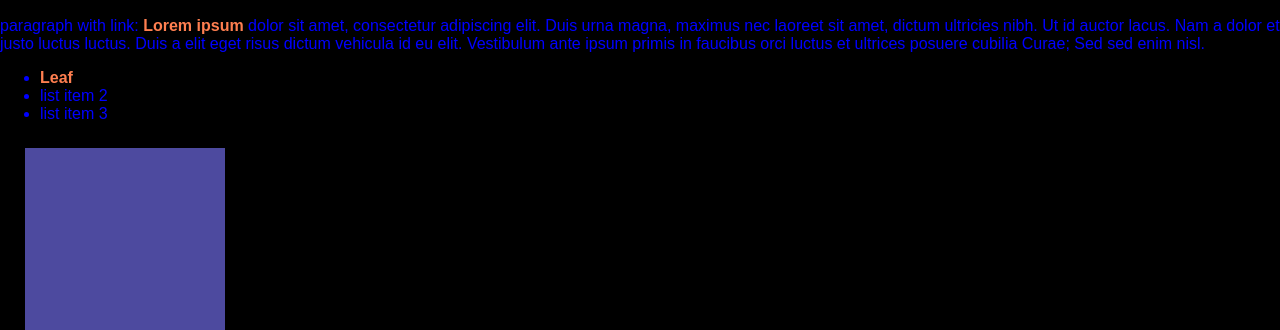
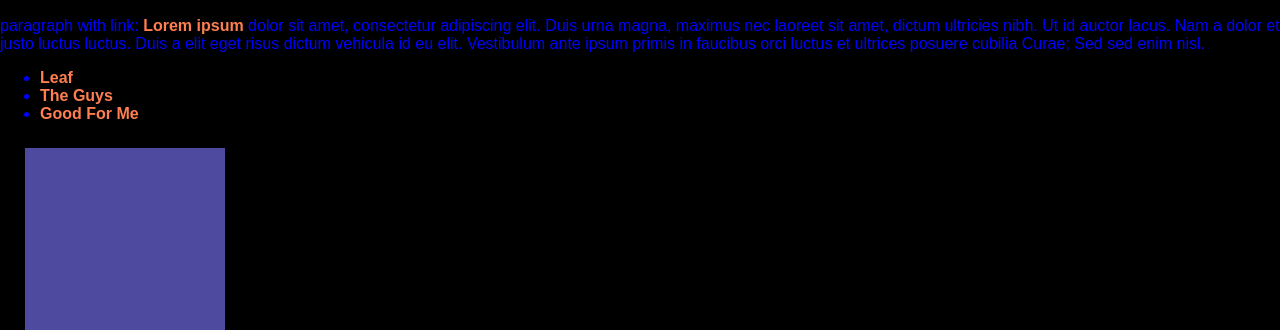
Before and after one commit to maver001/Map672, a plain HTML site: page index.html in a window 1280 px wide. Shown: the part 770-1100 px from the top of the page. Drawn offline with Linux system fonts and the light colour scheme.

Commit message:
Week2AssignmentChanges3

```diff
--- a/index.html
+++ b/index.html
@@ -23,8 +23,8 @@
     <p>paragraph with link: <a href="http://www.viewbug.com/photo/62018297">Lorem ipsum</a> dolor sit amet, consectetur adipiscing elit. Duis urna magna, maximus nec laoreet sit amet, dictum ultricies nibh. Ut id auctor lacus. Nam a dolor et justo luctus luctus. Duis a elit eget risus dictum vehicula id eu elit. Vestibulum ante ipsum primis in faucibus orci luctus et ultrices posuere cubilia Curae; Sed sed enim nisl.</p>
     <ul>
         <li><a href="http://leafletjs.com">Leaf</a></li>
-        <li>list item 2</li>
-        <li>list item 3</li>
+        <li><a href="http://www.destinationamerica.com/tv-shows/mountain-monsters/mountain-monsters-video/watch-this-insanely-intense-showdown-between-the-bear-beast-and-these-hunters">The Guys</a></li>
+        <li><a href="https://www.flipkey.com/placencia-bungalow-rentals/p1308983/">Good For Me</a></li>
     </ul>
     <div id="box"></div>
     <div class="circle"></div>
```
